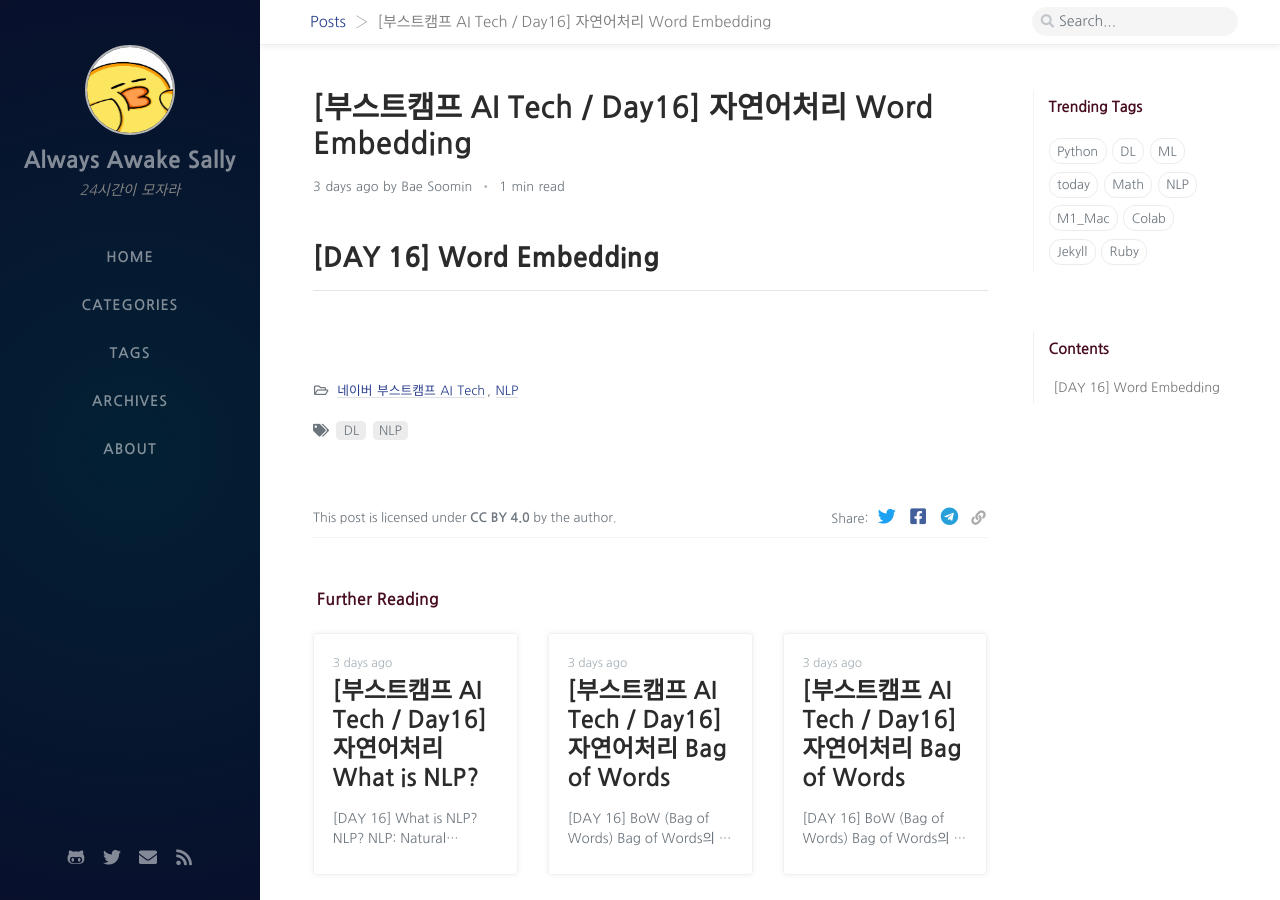
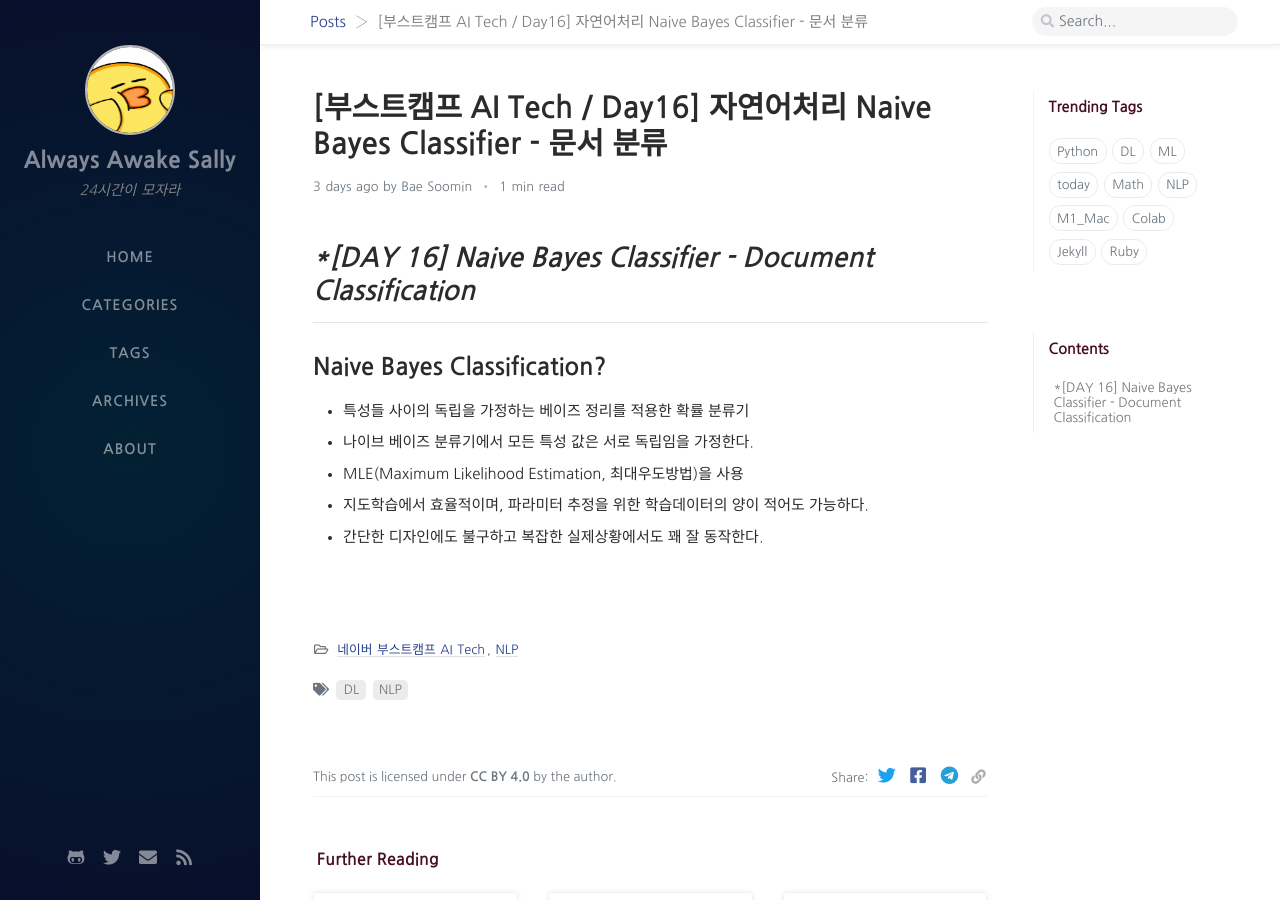
Before and after one commit to bsm8734/bsm8734.github.io, a Jekyll site: the page built from _posts/NAVER_BoostCamp_AI_Tech/NLP/Day016/2021-02-15-bc-d016-2-nlp-word-embedding.md, in a window 1280 px wide and 900 px high. Built offline with Jekyll 4.4.1, drawn with Linux system fonts in a browser that asks for light colours; nearby versions of some CDN libraries; comment, search, counter and statistics services are not loaded.

Commit message:
Update posts

```diff
--- a/_posts/NAVER_BoostCamp_AI_Tech/NLP/Day016/2021-02-15-bc-d016-2-nlp-word-embedding.md
+++ b/_posts/NAVER_BoostCamp_AI_Tech/NLP/Day016/2021-02-15-bc-d016-2-nlp-word-embedding.md
@@ -1,5 +1,5 @@
 ---
-title: "[부스트캠프 AI Tech / Day16] 자연어처리 Word Embedding"
+title: "[부스트캠프 AI Tech / Day16] 자연어처리 Naive Bayes Classifier - 문서 분류"
 data: 2021-02-15 20:20:00 +0800
 categories: [네이버 부스트캠프 AI Tech, NLP]
 tags: [DL, NLP]
@@ -7,6 +7,14 @@ use_math: True
 ---
 
 
-## **[DAY 16] Word Embedding**
+## **[DAY 16] Naive Bayes Classifier - Document Classification*
 
 ---
+
+### Naive Bayes Classification?
+
+- 특성들 사이의 독립을 가정하는 베이즈 정리를 적용한 확률 분류기
+- 나이브 베이즈 분류기에서 모든 특성 값은 서로 독립임을 가정한다.
+- MLE(Maximum Likelihood Estimation, 최대우도방법)을 사용
+- 지도학습에서 효율적이며, 파라미터 추정을 위한 학습데이터의 양이 적어도 가능하다.
+- 간단한 디자인에도 불구하고 복잡한 실제상황에서도 꽤 잘 동작한다.
```
Also changed, not shown: _posts/NAVER_BoostCamp_AI_Tech/AI_Math/Day014/2021-02-04-bc-d014-1-aimath-rnn.md (+10 -10 lines).
